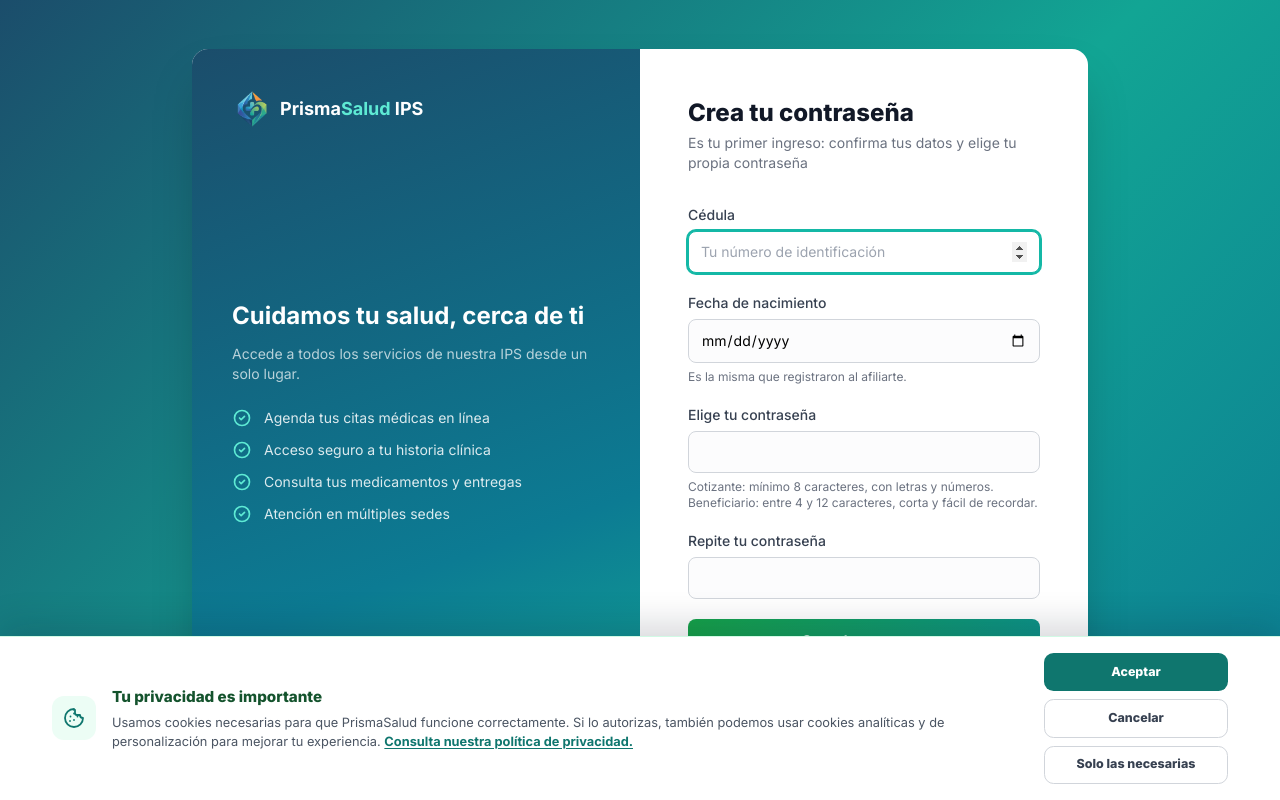
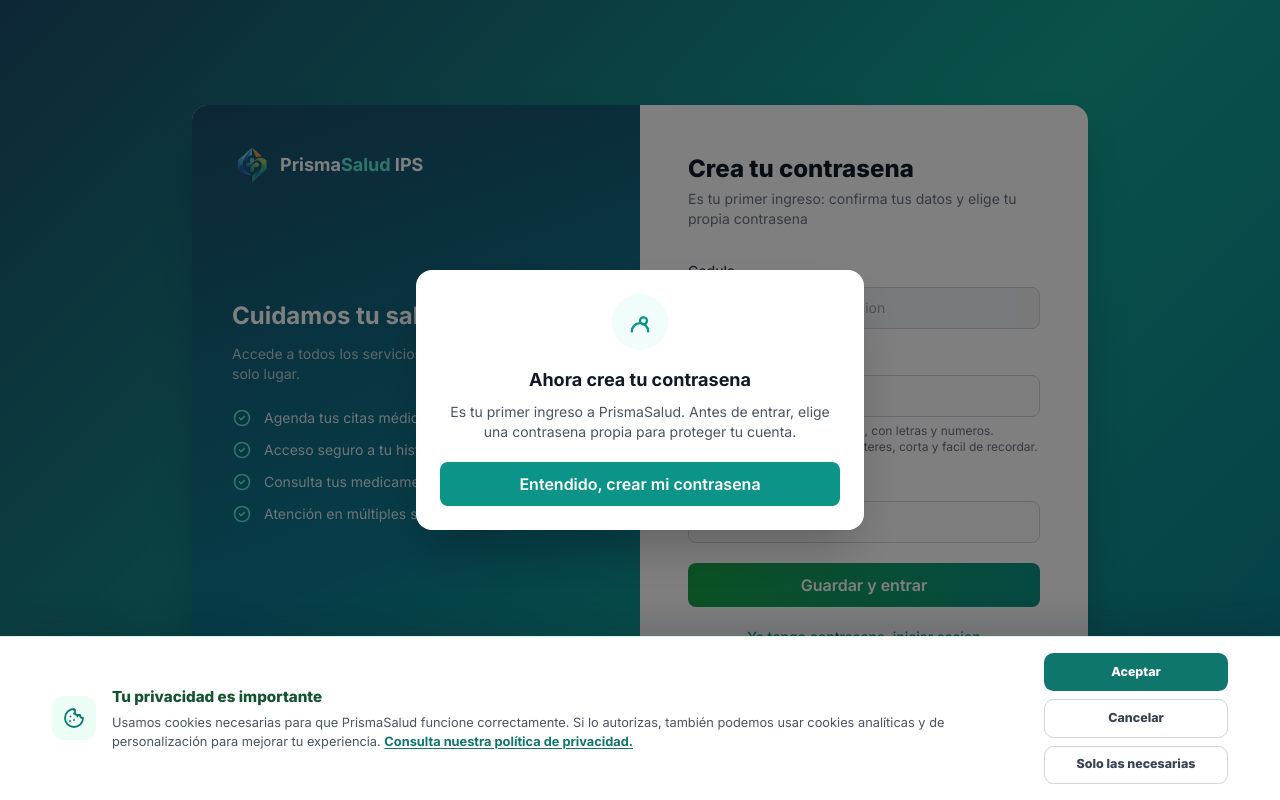
Before and after one commit to JoseLopez42/Prismasalud, a Laravel app: page /primer-ingreso in a window 1280 px wide. Run offline with Laravel 12, Linux system fonts and the light colour scheme; parts of the project's set-up code (start-up, migrations or seed data) failed here and were passed over; some libraries are stand-ins or nearby versions.

Commit message:
Primer ingreso: ocultar fecha de nacimiento, bloquear cedula y mejorar mensaje + modal

```diff
--- a/app/Http/Controllers/PrimerIngresoController.php
+++ b/app/Http/Controllers/PrimerIngresoController.php
@@ -4,12 +4,11 @@ namespace App\Http\Controllers;
 
 use App\Models\Admin\Beneficiario;
 use App\Models\Usuario;
-use Carbon\Carbon;
 use Illuminate\Http\Request;
 
 /**
  * Primer ingreso de un cotizante o beneficiario: la persona entra con su
- * cédula + fecha de nacimiento y crea SU contraseña (no es temporal).
+ * cedata y crea SU contrasena (no es temporal).
  */
 class PrimerIngresoController extends Controller
 {
@@ -21,16 +20,13 @@ class PrimerIngresoController extends Controller
     public function guardar(Request $request)
     {
         $datos = $request->validate([
-            'cedula'           => ['required', 'integer'],
-            'fecha_nacimiento' => ['required', 'date'],
-            'contrasena'       => ['required', 'string', 'max:50', 'confirmed'],
+            'cedula'     => ['required', 'integer'],
+            'contrasena' => ['required', 'string', 'max:50', 'confirmed'],
         ], [
-            'cedula.required'           => 'Escribe tu cédula.',
-            'cedula.integer'            => 'La cédula debe ser un número.',
-            'fecha_nacimiento.required' => 'Escribe tu fecha de nacimiento.',
-            'fecha_nacimiento.date'     => 'La fecha de nacimiento no es válida.',
-            'contrasena.required'       => 'Escribe la contraseña que quieres usar.',
-            'contrasena.confirmed'      => 'Las dos contraseñas no coinciden.',
+            'cedula.required'     => 'Escribe tu cedula.',
+            'cedula.integer'      => 'La cedula debe ser un numero.',
+            'contrasena.required' => 'Escribe la contrasena que quieres usar.',
+            'contrasena.confirmed' => 'Las dos contrasenas no coinciden.',
         ]);
 
         $usuario = Usuario::where('cedula', $datos['cedula'])
@@ -38,24 +34,21 @@ class PrimerIngresoController extends Controller
             ->first();
         $persona = $usuario ? Beneficiario::find($datos['cedula']) : null;
 
-        // Mismo mensaje para cualquier fallo, para no revelar qué cédulas existen.
-        $mensajeGeneral = 'Los datos no coinciden o esta cuenta ya tiene contraseña. Si ya la creaste, inicia sesión normalmente.';
+        $mensajeGeneral = 'Los datos no coinciden o esta cuenta ya tiene contrasena. Si ya la creaste, inicia sesion normalmente.';
 
-        if (!$usuario || !$persona
-            || Carbon::parse($persona->fecha_nacimiento)->toDateString()
-               !== Carbon::parse($datos['fecha_nacimiento'])->toDateString()) {
+        if (!$usuario || !$persona) {
             return back()->withErrors(['primer' => $mensajeGeneral])->withInput($request->except('contrasena', 'contrasena_confirmation'));
         }
 
-        // Cotizante: contraseña propia y segura. Beneficiario: corta, fácil de recordar.
+        // Cotizante: contrasena propia y segura. Beneficiario: corta, facil de recordar.
         $clave = $datos['contrasena'];
         if ($persona->esCotizante()) {
             if (strlen($clave) < 8 || !preg_match('/[A-Za-z]/', $clave) || !preg_match('/\d/', $clave)) {
-                return back()->withErrors(['contrasena' => 'La contraseña debe tener mínimo 8 caracteres, con letras y números.'])
+                return back()->withErrors(['contrasena' => 'La contrasena debe tener minimo 8 caracteres, con letras y numeros.'])
                     ->withInput($request->except('contrasena', 'contrasena_confirmation'));
             }
         } elseif (strlen($clave) < 4 || strlen($clave) > 12) {
-            return back()->withErrors(['contrasena' => 'La contraseña debe tener entre 4 y 12 caracteres.'])
+            return back()->withErrors(['contrasena' => 'La contrasena debe tener entre 4 y 12 caracteres.'])
                 ->withInput($request->except('contrasena', 'contrasena_confirmation'));
         }
 
@@ -63,7 +56,6 @@ class PrimerIngresoController extends Controller
         $usuario->debe_crear_contrasena = false;
         $usuario->save();
 
-        // Inicia sesión de una vez (igual que LoginController)
         if (session_status() === PHP_SESSION_NONE) {
             session_start();
         }
--- a/resources/views/admin/afiliaciones/beneficiarios/creado.blade.php
+++ b/resources/views/admin/afiliaciones/beneficiarios/creado.blade.php
@@ -1,7 +1,7 @@
 @extends('admin.layout')
 
 @section('titulo', 'Cuenta creada')
-@section('encabezado', 'Afiliaciones · Cuenta creada')
+@section('encabezado', 'Afiliaciones  Cuenta creada')
 
 @section('contenido')
 
@@ -13,7 +13,7 @@
                 <p class="font-bold text-lg leading-tight">
                     {{ $esBeneficiario ? 'Beneficiario registrado' : 'Cotizante registrado' }}
                 </p>
-                <p class="text-xs text-white/70">{{ session('exito') ?? 'La cuenta de acceso ya está lista.' }}</p>
+                <p class="text-xs text-white/70">{{ session('exito') ?? 'La cuenta de acceso ya esta lista.' }}</p>
             </div>
 
             <div class="p-6 space-y-5">
@@ -50,7 +50,7 @@
 
                 <div class="bg-teal-50 border border-teal-100 text-teal-800 text-sm rounded-xl px-4 py-4">
                     <p class="font-semibold">Primer ingreso</p>
-                    <p class="mt-1">Inicia sesión con tu cédula y crea tu contraseña para ingresar.</p>
+                    <p class="mt-1">La persona debe iniciar sesion con su numero de cedula; como es su primer ingreso, alli podra crear su contrasena propia para entrar.</p>
                 </div>
 
                 <div class="flex gap-3 pt-1">
--- a/resources/views/primer-ingreso.blade.php
+++ b/resources/views/primer-ingreso.blade.php
@@ -1,10 +1,44 @@
 @extends('partials.auth')
 
-@section('titulo', 'Crea tu contraseña - PrismaSalud IPS')
-@section('card_titulo', 'Crea tu contraseña')
-@section('card_descripcion', 'Es tu primer ingreso: confirma tus datos y elige tu propia contraseña')
+@section('titulo', 'Crea tu contrasena - PrismaSalud IPS')
+@section('card_titulo', 'Crea tu contrasena')
+@section('card_descripcion', 'Es tu primer ingreso: confirma tus datos y elige tu propia contrasena')
 
 @section('formulario')
+
+    {{-- Modal de bienvenida / primer ingreso --}}
+    <div id="modalPrimerIngreso"
+         class="fixed inset-0 bg-black/50 z-50 hidden items-center justify-center p-4">
+        <div class="w-full max-w-md bg-white rounded-2xl shadow-2xl p-6 text-center">
+            <div class="mx-auto w-14 h-14 rounded-full bg-teal-50 flex items-center justify-center mb-4">
+                <svg class="w-7 h-7 text-teal-600" fill="none" viewBox="0 0 24 24" stroke="currentColor" stroke-width="2">
+                    <path stroke-linecap="round" stroke-linejoin="round" d="M12 11c0-1.657 1.343-3 3-3s3 1.343 3 3-1.343 3-3 3-3-1.343-3-3zm-7 9a7 7 0 0114 0" />
+                </svg>
+            </div>
+            <h3 class="text-lg font-bold text-gray-900 mb-2">Ahora crea tu contrasena</h3>
+            <p class="text-sm text-gray-600 mb-5">
+                Es tu primer ingreso a PrismaSalud. Antes de entrar, elige una contrasena propia
+                para proteger tu cuenta.
+            </p>
+            <button type="button" onclick="cerrarModalPrimerIngreso()"
+                    class="w-full bg-teal-600 text-white font-semibold py-2.5 rounded-lg hover:bg-teal-700 transition">
+                Entendido, crear mi contrasena
+            </button>
+        </div>
+    </div>
+
+    <script>
+        function cerrarModalPrimerIngreso() {
+            var modal = document.getElementById('modalPrimerIngreso');
+            modal.classList.add('hidden');
+            modal.classList.remove('flex');
+        }
+        document.addEventListener('DOMContentLoaded', function () {
+            var modal = document.getElementById('modalPrimerIngreso');
+            modal.classList.remove('hidden');
+            modal.classList.add('flex');
+        });
+    </script>
 
     @if ($errors->any())
         <div class="flex items-start gap-2 bg-red-50 text-red-600 text-sm rounded-lg px-4 py-3 mb-5">
@@ -19,43 +53,35 @@
         @csrf
 
         <div>
-            <label for="cedula" class="block text-sm font-medium text-gray-700 mb-1.5">Cédula</label>
+            <label for="cedula" class="block text-sm font-medium text-gray-700 mb-1.5">Cedula</label>
             <input type="number" name="cedula" id="cedula" value="{{ old('cedula', $cedula) }}"
-                   placeholder="Tu número de identificación" required {{ $cedula ? '' : 'autofocus' }}
-                   class="w-full border border-gray-300 rounded-lg px-3 py-2.5 text-sm bg-gray-50/50 focus:bg-white focus:ring-2 focus:ring-teal-500 focus:border-teal-500 focus:outline-none transition">
+                   placeholder="Tu numero de identificacion" required readonly
+                   class="w-full border border-gray-300 rounded-lg px-3 py-2.5 text-sm bg-gray-100 cursor-not-allowed focus:outline-none transition">
         </div>
 
         <div>
-            <label for="fecha_nacimiento" class="block text-sm font-medium text-gray-700 mb-1.5">Fecha de nacimiento</label>
-            <input type="date" name="fecha_nacimiento" id="fecha_nacimiento" value="{{ old('fecha_nacimiento') }}" required
-                   max="{{ date('Y-m-d') }}" {{ $cedula ? 'autofocus' : '' }}
-                   class="w-full border border-gray-300 rounded-lg px-3 py-2.5 text-sm bg-gray-50/50 focus:bg-white focus:ring-2 focus:ring-teal-500 focus:border-teal-500 focus:outline-none transition">
-            <p class="text-xs text-gray-500 mt-1.5">Es la misma que registraron al afiliarte.</p>
-        </div>
-
-        <div>
-            <label for="contrasena" class="block text-sm font-medium text-gray-700 mb-1.5">Elige tu contraseña</label>
-            <input type="password" name="contrasena" id="contrasena" autocomplete="new-password" required
+            <label for="contrasena" class="block text-sm font-medium text-gray-700 mb-1.5">Elige tu contrasena</label>
+            <input type="password" name="contrasena" id="contrasena" autocomplete="new-password" required {{ $cedula ? 'autofocus' : '' }}
                    class="w-full border border-gray-300 rounded-lg px-3 py-2.5 text-sm bg-gray-50/50 focus:bg-white focus:ring-2 focus:ring-teal-500 focus:border-teal-500 focus:outline-none transition">
             <p class="text-xs text-gray-500 mt-1.5">
-                Cotizante: mínimo 8 caracteres, con letras y números.<br>
-                Beneficiario: entre 4 y 12 caracteres, corta y fácil de recordar.
+                Cotizante: minimo 8 caracteres, con letras y numeros.<br>
+                Beneficiario: entre 4 y 12 caracteres, corta y facil de recordar.
             </p>
         </div>
 
         <div>
-            <label for="contrasena_confirmation" class="block text-sm font-medium text-gray-700 mb-1.5">Repite tu contraseña</label>
+            <label for="contrasena_confirmation" class="block text-sm font-medium text-gray-700 mb-1.5">Repite tu contrasena</label>
             <input type="password" name="contrasena_confirmation" id="contrasena_confirmation" autocomplete="new-password" required
                    class="w-full border border-gray-300 rounded-lg px-3 py-2.5 text-sm bg-gray-50/50 focus:bg-white focus:ring-2 focus:ring-teal-500 focus:border-teal-500 focus:outline-none transition">
         </div>
 
         <button type="submit"
-                class="w-full bg-gradient-to-r from-green-600 to-teal-600 text-white font-semibold py-2.5 rounded-lg hover:from-green-700 hover:to-teal-700 hover:shadow-lg transition active:scale-[.99]">
+                class="w-full bg-gradient-to-r from-green-600 to-teal-600 text-white font-semibold py-2.5 rounded-lg hover:from-green-700 hover:to-teal-600 hover:shadow-lg transition active:scale-[.99]">
             Guardar y entrar
         </button>
 
         <a href="{{ route('login') }}" class="block text-center text-sm text-teal-600 hover:underline font-medium">
-            Ya tengo contraseña, iniciar sesión
+            Ya tengo contrasena, iniciar sesion
         </a>
     </form>
 
```
